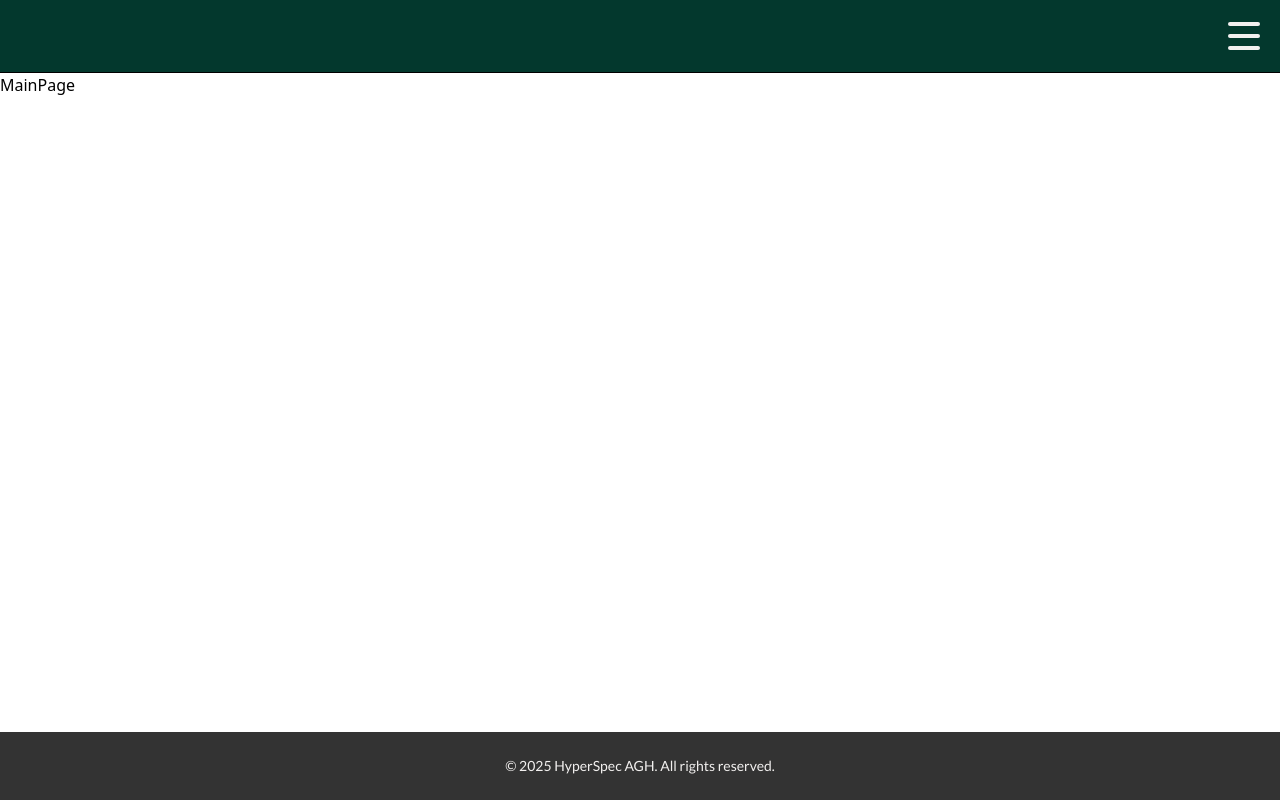
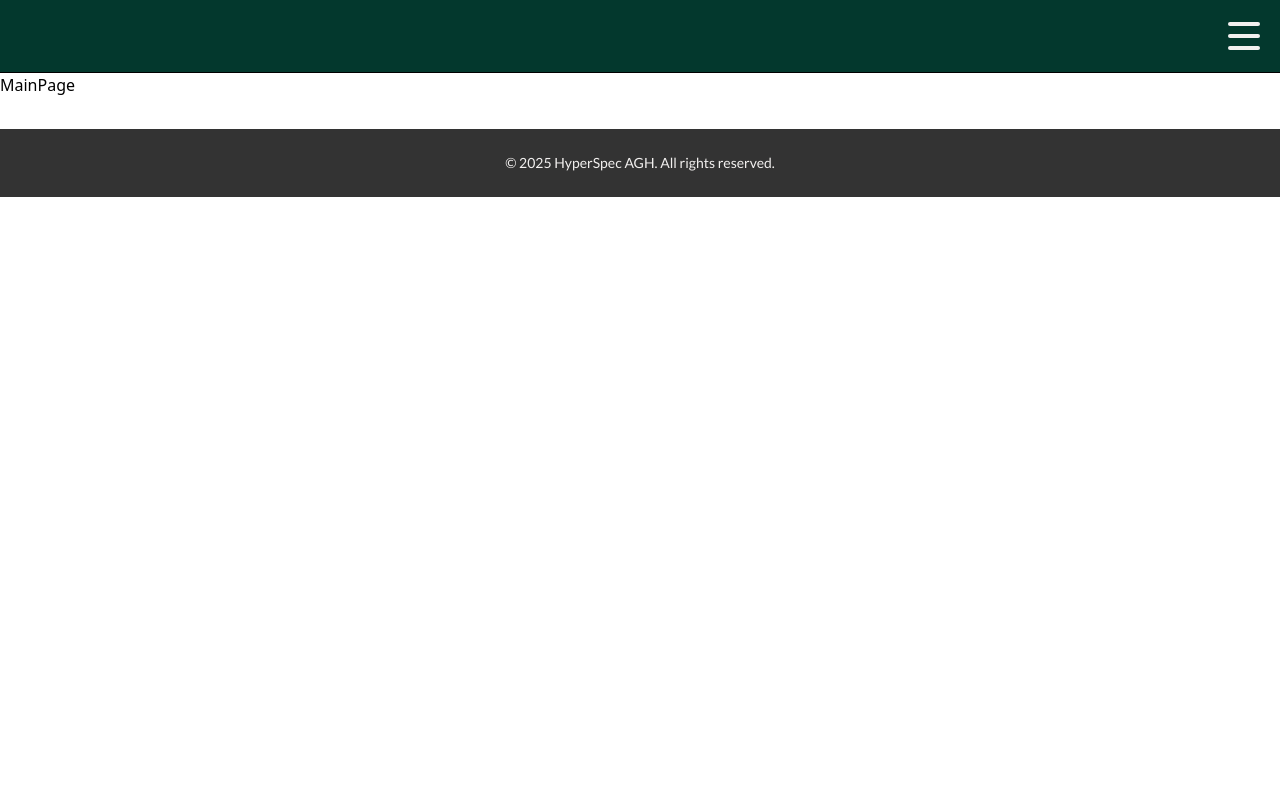
Before and after one commit to KNIGPHyperSpecAGH/webpage, a React (Vite) app: page /#/ in a window 1280 px wide. Built offline with nearby package versions, Linux system fonts and the light colour scheme.

Commit message:
fix position of footer

```diff
--- a/src/components/Footer.tsx
+++ b/src/components/Footer.tsx
@@ -1,7 +1,7 @@
 import React from "react";
 
 const Footer: React.FC = () => (
-    <footer className="bg-black text-gray-300 py-6 mt-8 w-full fixed bottom-0 left-0">
+    <footer className="bg-black text-white py-6 mt-8 w-full">
         <div className="container mx-auto px-4 flex flex-col items-center space-y-4">
             <span className="text-sm font-text text-white">&copy; {new Date().getFullYear()} HyperSpec AGH. All rights reserved.</span>
         </div>
```
